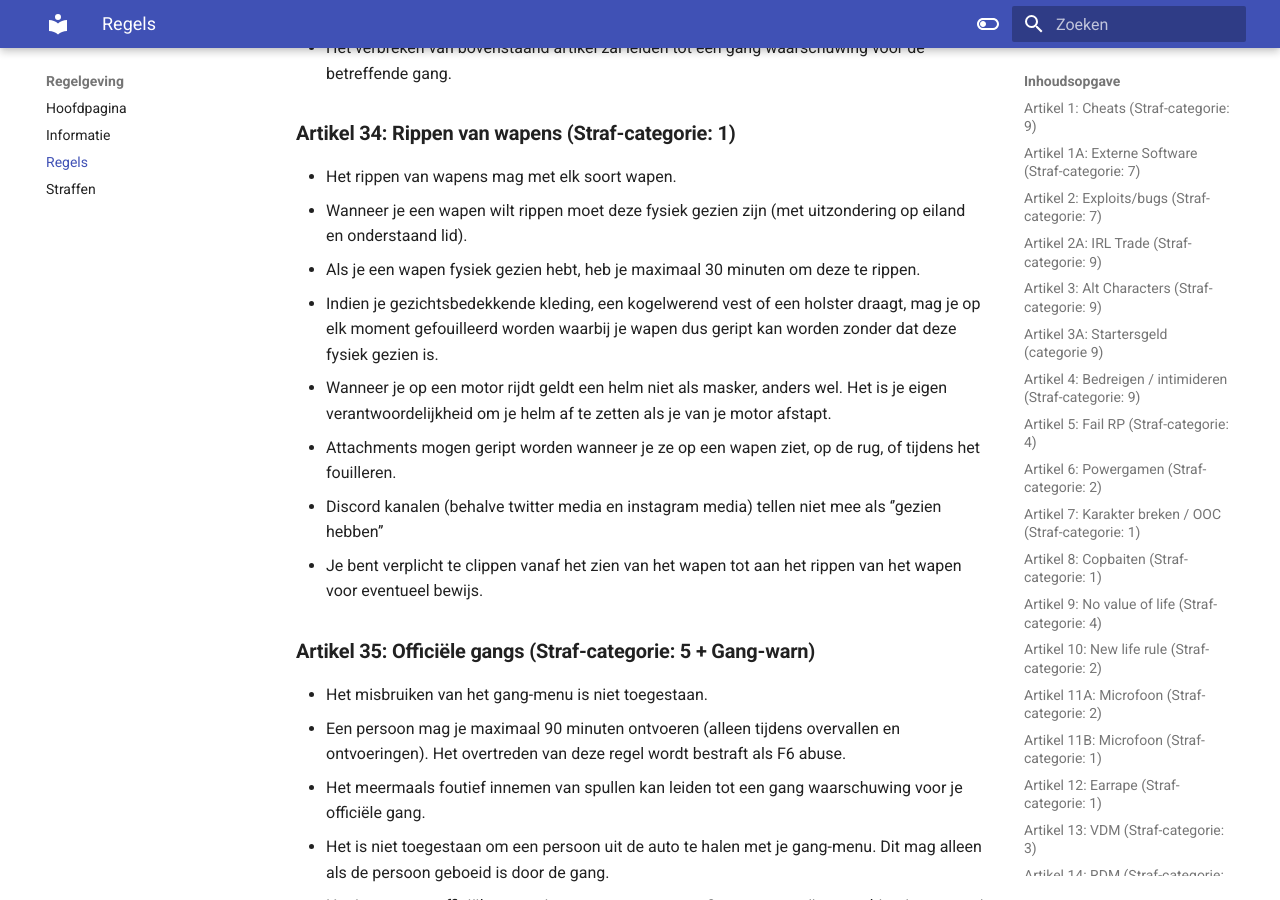
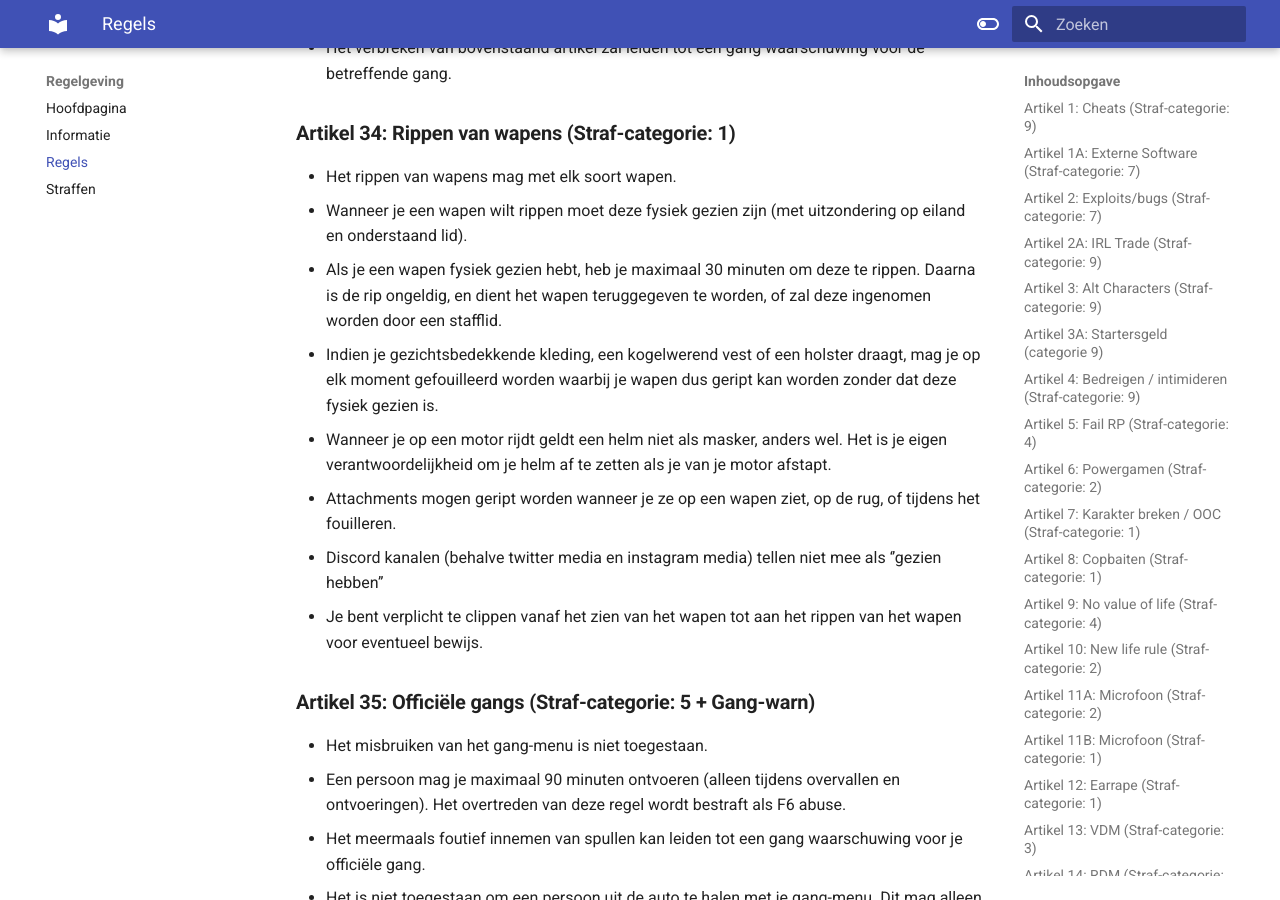
Before and after one commit to ZuiderVeenRP/apv, an MkDocs documentation site: the page built from docs/algemeen.md, in a window 1280 px wide and 900 px high, scrolled down 14721 px. Built offline with MkDocs 1.6.1 and Material for MkDocs 9.7.7, drawn with Linux system fonts in a browser that asks for light colours; comment, search, counter and statistics services are not loaded.

Commit message:
Update algemeen.md

```diff
--- a/docs/algemeen.md
+++ b/docs/algemeen.md
@@ -328,7 +328,7 @@
 ### **Artikel 34: Rippen van wapens (Straf-categorie: 1)**
 - Het rippen van wapens mag met elk soort wapen.
 - Wanneer je een wapen wilt rippen moet deze fysiek gezien zijn (met uitzondering op eiland en onderstaand lid).
-- Als je een wapen fysiek gezien hebt, heb je maximaal 30 minuten om deze te rippen.
+- Als je een wapen fysiek gezien hebt, heb je maximaal 30 minuten om deze te rippen. Daarna is de rip ongeldig, en dient het wapen teruggegeven te worden, of zal deze ingenomen worden door een stafflid.
 - Indien je gezichtsbedekkende kleding, een kogelwerend vest of een holster draagt, mag je op elk moment gefouilleerd worden waarbij je wapen dus geript kan worden zonder dat deze fysiek gezien is.
 - Wanneer je op een motor rijdt geldt een helm niet als masker, anders wel. Het is je eigen verantwoordelijkheid om je helm af te zetten als je van je motor afstapt.
 - Attachments mogen geript worden wanneer je ze op een wapen ziet, op de rug, of tijdens het fouilleren.
```
